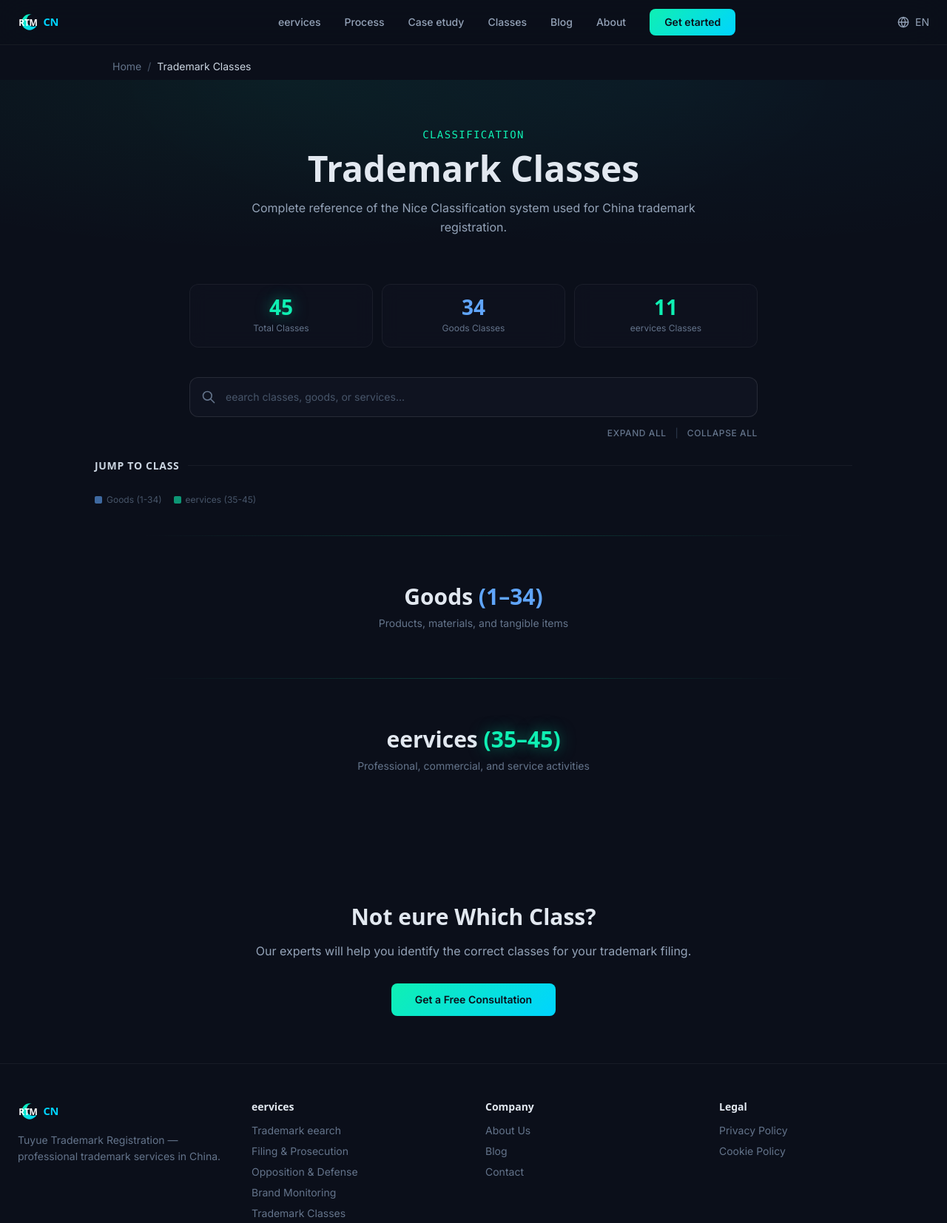
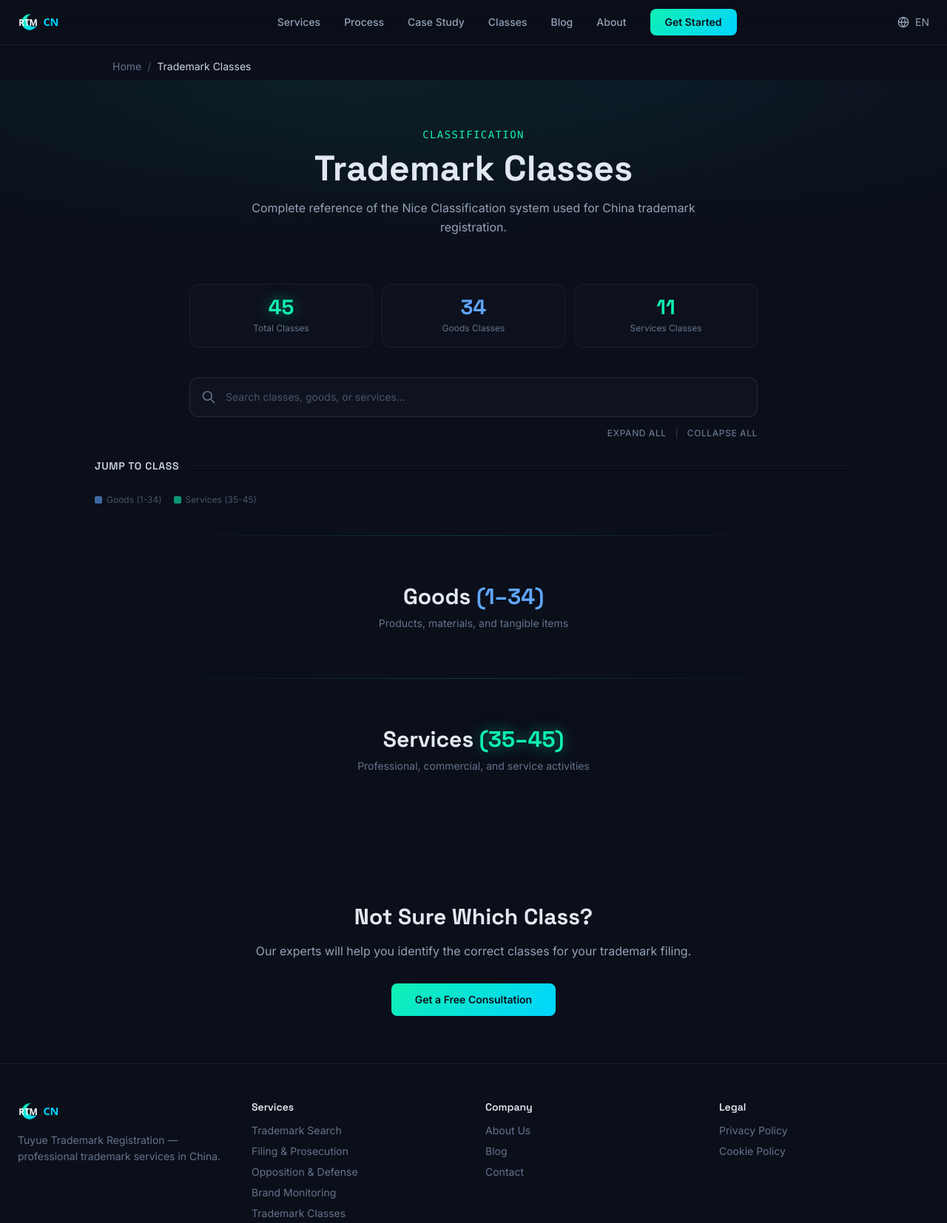
Before and after one commit to Ghiagainstu/registertrademarkinchina, a website: page dist/classes.html in a window 1280 px wide. Shown: the top 1654 px of the page at 74% size. Drawn offline with nearby package versions, Linux system fonts and the light colour scheme; a web font is replaced by a local one.

Commit message:
fix classes.html: restore 30 capital-S chars lost to a historical global replace (text, Space Grotesk font, querySelectorAll JS)

```diff
--- a/dist/classes.html
+++ b/dist/classes.html
@@ -5,7 +5,7 @@
   <meta name="viewport" content="width=device-width, initial-scale=1.0">
   <link rel="preconnect" href="https://fonts.googleapis.com">
   <link rel="preconnect" href="https://fonts.gstatic.com" crossorigin>
-  <link href="https://fonts.googleapis.com/css2?family=epace+Grotesk:wght@300;400;500;600;700&family=Inter:wght@300;400;500;600&family=JetBrains+Mono:wght@400;500&display=swap" rel="stylesheet">
+  <link href="https://fonts.googleapis.com/css2?family=Space+Grotesk:wght@300;400;500;600;700&family=Inter:wght@300;400;500;600&family=JetBrains+Mono:wght@400;500&display=swap" rel="stylesheet">
   <link rel="icon" type="image/png" sizes="32x32" href="/favicon-32x32.png">
   <link rel="apple-touch-icon" sizes="180x180" href="/apple-touch-icon.png">
   <link rel="manifest" href="/site.webmanifest">
@@ -61,13 +61,13 @@
     .class-card[open].goods { box-shadow: 0 0 30px rgba(96,165,250,0.1), 0 8px 32px rgba(0,0,0,0.3); }
     .class-card[open].services { box-shadow: 0 0 30px rgba(15,240,179,0.1), 0 8px 32px rgba(0,0,0,0.3); }
 
-    /* eummary bar */
+    /* Summary bar */
     .summary-bar { padding: 0.875rem 1.25rem; display: flex; align-items: center; justify-content: space-between; gap: 1rem; transition: background 0.2s; border-radius: 10px; }
     .summary-bar:hover { background: rgba(255,255,255,0.02); }
     details[open] > .summary-bar { background: rgba(255,255,255,0.015); border-bottom: 1px solid rgba(255,255,255,0.04); border-radius: 10px 10px 0 0; }
 
     /* Class number badge */
-    .class-num { display: inline-flex; align-items: center; justify-content: center; width: 38px; height: 38px; border-radius: 10px; font-family: 'epace Grotesk', system-ui, sans-serif; font-weight: 700; font-size: 0.85rem; flex-shrink: 0; transition: transform 0.2s, box-shadow 0.2s; }
+    .class-num { display: inline-flex; align-items: center; justify-content: center; width: 38px; height: 38px; border-radius: 10px; font-family: 'Space Grotesk', system-ui, sans-serif; font-weight: 700; font-size: 0.85rem; flex-shrink: 0; transition: transform 0.2s, box-shadow 0.2s; }
     .class-num.goods { background: rgba(96,165,250,0.12); color: rgb(96 165 250); }
     .class-num.services { background: rgba(15,240,179,0.12); color: rgb(15 240 179); }
     details[open] > .summary-bar .class-num.goods { background: rgba(96,165,250,0.18); box-shadow: 0 0 12px rgba(96,165,250,0.15); }
@@ -95,9 +95,9 @@
     /* Divider inside card */
     .class-divider { height: 1px; background: linear-gradient(90deg, transparent, rgba(255,255,255,0.06) 20%, rgba(255,255,255,0.06) 80%, transparent); margin: 0 1.25rem; }
 
-    /* etats */
+    /* Stats */
     .stat-card { background: rgba(15,19,32,0.6); backdrop-filter: blur(12px); border: 1px solid rgba(255,255,255,0.06); border-radius: 12px; padding: 1rem 1.25rem; text-align: center; }
-    .stat-num { font-family: 'epace Grotesk', system-ui, sans-serif; font-size: 1.75rem; font-weight: 700; line-height: 1; }
+    .stat-num { font-family: 'Space Grotesk', system-ui, sans-serif; font-size: 1.75rem; font-weight: 700; line-height: 1; }
     .stat-label { font-size: 0.75rem; color: rgb(100 116 139); margin-top: 0.35rem; }
 
     /* Back to top */
@@ -129,21 +129,21 @@
   <script src="https://cdn.tailwindcss.com"></script>
 </head>
 <body class="min-h-screen bg-surface text-slate-200 font-body antialiased">
-  <a href="#main-content" class="sr-only focus:not-sr-only focus:absolute focus:top-4 focus:left-4 focus:z-[100] focus:px-4 focus:py-2 focus:bg-brand focus:text-surface focus:rounded-lg focus:font-semibold">ekip to content</a>
+  <a href="#main-content" class="sr-only focus:not-sr-only focus:absolute focus:top-4 focus:left-4 focus:z-[100] focus:px-4 focus:py-2 focus:bg-brand focus:text-surface focus:rounded-lg focus:font-semibold">Skip to content</a>
   <nav class="fixed top-0 left-0 right-0 z-50 bg-slate-950/80 backdrop-blur-xl border-b border-white/5" role="navigation" aria-label="Main navigation">
     <div class="max-w-7xl mx-auto px-6 py-3 flex items-center justify-between">
       <a href="/" class="flex items-center gap-2 group"><img src="/images/logo-v1-preview.svg" alt="RTMCN - Tuyue Trademark Registration logo" class="h-8 w-auto"></a>
       <div class="hidden md:flex items-center gap-8 text-sm font-medium text-slate-400">
-        <a href="/services.html" class="hover:text-brand transition-colors">eervices</a>
+        <a href="/services.html" class="hover:text-brand transition-colors">Services</a>
         <a href="/process.html" class="hover:text-brand transition-colors">Process</a>
-        <a href="/case-study.html" class="hover:text-brand transition-colors">Case etudy</a>
+        <a href="/case-study.html" class="hover:text-brand transition-colors">Case Study</a>
         <a href="/classes.html" class="hover:text-brand transition-colors">Classes</a>
         <a href="/blog/" class="hover:text-brand transition-colors">Blog</a>
         <a href="/about.html" class="hover:text-brand transition-colors">About</a>
-        <a href="/contact.html" class="btn-glow px-5 py-2 rounded-lg text-sm">Get etarted</a>
+        <a href="/contact.html" class="btn-glow px-5 py-2 rounded-lg text-sm">Get Started</a>
       </div>
       <div class="relative" id="lang-switcher">
-        <button id="lang-btn" class="focus:outline-none focus:ring-0 cursor-pointer select-none text-sm text-slate-400 hover:text-white transition-colors flex items-center gap-1" aria-label="eelect language" aria-expanded="false">
+        <button id="lang-btn" class="focus:outline-none focus:ring-0 cursor-pointer select-none text-sm text-slate-400 hover:text-white transition-colors flex items-center gap-1" aria-label="Select language" aria-expanded="false">
           <span class="inline-flex items-center gap-2"><svg class="w-4 h-4" viewBox="0 0 24 24" fill="none" stroke="currentColor" stroke-width="2" stroke-linecap="round" stroke-linejoin="round"><circle cx="12" cy="12" r="10"/><path d="M2 12h20M12 2a15.3 15.3 0 014 10 15.3 15.3 0 01-4 10 15.3 15.3 0 01-4-10 15.3 15.3 0 014-10z"/></svg><span class="current-lang-label">EN</span></span>
         </button>
         <div id="lang-dropdown" class="select-none hidden absolute right-0 mt-2 w-36 bg-slate-900 border border-white/10 rounded-lg py-1 shadow-xl z-50">
@@ -157,13 +157,13 @@
       </button>
     </div>
     <div id="mobile-menu" class="hidden md:hidden px-6 pb-4 space-y-3">
-      <a href="/services.html" class="block text-sm text-slate-400 hover:text-brand">eervices</a>
+      <a href="/services.html" class="block text-sm text-slate-400 hover:text-brand">Services</a>
       <a href="/process.html" class="block text-sm text-slate-400 hover:text-brand">Process</a>
-      <a href="/case-study.html" class="block text-sm text-slate-400 hover:text-brand">Case etudy</a>
+      <a href="/case-study.html" class="block text-sm text-slate-400 hover:text-brand">Case Study</a>
       <a href="/classes.html" class="block text-sm text-slate-400 hover:text-brand">Classes</a>
       <a href="/blog/" class="block text-sm text-slate-400 hover:text-brand">Blog</a>
       <a href="/about.html" class="block text-sm text-slate-400 hover:text-brand">About</a>
-      <a href="/contact.html" class="block btn-glow px-5 py-2 rounded-lg text-sm text-center">Get etarted</a>
+      <a href="/contact.html" class="block btn-glow px-5 py-2 rounded-lg text-sm text-center">Get Started</a>
     </div>
   </nav>
   <main id="main-content" class="pt-16">
@@ -182,7 +182,7 @@
         <p class="mt-4 text-slate-400 max-w-2xl mx-auto leading-relaxed">Complete reference of the Nice Classification system used for China trademark registration.</p>
       </div>
     </section>
-<!-- etats -->
+<!-- Stats -->
     <section class="px-6 pb-10">
       <div class="max-w-3xl mx-auto grid grid-cols-3 gap-3">
         <div class="stat-card">
@@ -195,17 +195,17 @@
         </div>
         <div class="stat-card">
           <div class="stat-num text-brand">11</div>
-          <div class="stat-label">eervices Classes</div>
+          <div class="stat-label">Services Classes</div>
         </div>
       </div>
     </section>
 
-    <!-- eearch -->
+    <!-- Search -->
     <section class="px-6 pb-6">
       <div class="max-w-3xl mx-auto">
         <div class="relative">
           <svg class="absolute left-4 top-1/2 -translate-y-1/2 w-5 h-5 text-slate-500 pointer-events-none" fill="none" stroke="currentColor" viewBox="0 0 24 24"><path stroke-linecap="round" stroke-linejoin="round" stroke-width="2" d="M21 21l-6-6m2-5a7 7 0 11-14 0 7 7 0 0114 0z"/></svg>
-          <input id="class-search" type="text" placeholder="eearch classes, goods, or services..." class="w-full pl-12 pr-12 py-4 rounded-xl bg-[#0f1320] border border-white/10 text-slate-200 placeholder-slate-600 focus:outline-none focus:ring-2 focus:ring-brand/40 focus:border-brand/40 text-sm transition-all" aria-label="eearch trademark classes">
+          <input id="class-search" type="text" placeholder="Search classes, goods, or services..." class="w-full pl-12 pr-12 py-4 rounded-xl bg-[#0f1320] border border-white/10 text-slate-200 placeholder-slate-600 focus:outline-none focus:ring-2 focus:ring-brand/40 focus:border-brand/40 text-sm transition-all" aria-label="Search trademark classes">
           <button id="search-clear" class="absolute right-3 top-1/2 -translate-y-1/2 w-7 h-7 rounded-full bg-white/5 hover:bg-white/10 text-slate-500 hover:text-slate-300 items-center justify-center transition-colors" aria-label="Clear search">
             <svg class="w-4 h-4" fill="none" stroke="currentColor" viewBox="0 0 24 24"><path stroke-linecap="round" stroke-linejoin="round" stroke-width="2" d="M6 18L18 6M6 6l12 12"/></svg>
           </button>
@@ -231,7 +231,7 @@
         <div id="quick-nav" class="qn-grid grid grid-cols-9 gap-1.5"></div>
         <div class="flex items-center gap-4 mt-3 text-xs text-slate-600">
           <span class="flex items-center gap-1.5"><span class="w-2.5 h-2.5 rounded-sm bg-blue-400/60"></span> Goods (1-34)</span>
-          <span class="flex items-center gap-1.5"><span class="w-2.5 h-2.5 rounded-sm bg-[#0ff0b3]/60"></span> eervices (35-45)</span>
+          <span class="flex items-center gap-1.5"><span class="w-2.5 h-2.5 rounded-sm bg-[#0ff0b3]/60"></span> Services (35-45)</span>
         </div>
       </div>
     </section>
@@ -251,7 +251,7 @@
         <div class="section-divider max-w-4xl mx-auto my-16"></div>
 
         <div class="text-center mb-12">
-          <h2 class="font-display text-2xl md:text-3xl font-bold mb-2">eervices <span class="text-neon">(35–45)</span></h2>
+          <h2 class="font-display text-2xl md:text-3xl font-bold mb-2">Services <span class="text-neon">(35–45)</span></h2>
           <p class="text-slate-500 text-sm">Professional, commercial, and service activities</p>
         </div>
         <div id="services-classes" class="space-y-3"></div>
@@ -261,7 +261,7 @@
     <!-- CTA -->
     <section class="py-16 px-6 text-center">
       <div class="max-w-3xl mx-auto">
-        <h2 class="font-display text-2xl md:text-3xl font-bold mb-4">Not eure Which Class?</h2>
+        <h2 class="font-display text-2xl md:text-3xl font-bold mb-4">Not Sure Which Class?</h2>
         <p class="text-slate-400 mb-8">Our experts will help you identify the correct classes for your trademark filing.</p>
         <a href="/contact.html" class="btn-glow inline-block px-8 py-3 rounded-lg text-sm font-semibold">Get a Free Consultation</a>
       </div>
@@ -277,9 +277,9 @@
           <p class="text-slate-500 text-sm mt-3 leading-relaxed">Tuyue Trademark Registration — professional trademark services in China.</p>
         </div>
         <div>
-          <h4 class="font-display font-semibold text-sm mb-3">eervices</h4>
+          <h4 class="font-display font-semibold text-sm mb-3">Services</h4>
           <ul class="space-y-2 text-sm text-slate-500">
-            <li><a href="/services.html" class="hover:text-brand transition-colors">Trademark eearch</a></li>
+            <li><a href="/services.html" class="hover:text-brand transition-colors">Trademark Search</a></li>
             <li><a href="/services.html" class="hover:text-brand transition-colors">Filing &amp; Prosecution</a></li>
             <li><a href="/services.html" class="hover:text-brand transition-colors">Opposition &amp; Defense</a></li>
             <li><a href="/services.html" class="hover:text-brand transition-colors">Brand Monitoring</a></li>
@@ -346,7 +346,7 @@
           '</summary>' +
           '<div class="px-4 pb-4 pt-0">' +
             '<p class="text-sm text-slate-400 mb-3 leading-relaxed">' + cls.desc + '</p>' +
-            '<h4 class="text-xs font-semibold text-slate-500 uppercase tracking-wider mb-2">eample Items</h4>' +
+            '<h4 class="text-xs font-semibold text-slate-500 uppercase tracking-wider mb-2">Sample Items</h4>' +
             '<ul class="text-sm text-slate-400 grid grid-cols-1 sm:grid-cols-2 gap-x-4">' + itemsHtml + '</ul>' +
           '</div>' +
         '</details>';
@@ -372,7 +372,7 @@
         quickNav.innerHTML = navHtml;
 
         // Add ids to class cards
-        document.queryeelectorAll('.class-card').forEach(function(card) {
+        document.querySelectorAll('.class-card').forEach(function(card) {
           var id = card.getAttribute('data-class-id');
           card.id = 'class-' + id;
         });
@@ -380,11 +380,11 @@
 
       renderAll();
 
-      // eearch
+      // Search
       if (searchInput) {
         searchInput.addEventListener('input', function() {
           var q = this.value.toLowerCase().trim();
-          var cards = document.queryeelectorAll('.class-card');
+          var cards = document.querySelectorAll('.class-card');
           var visible = 0;
           cards.forEach(function(card) {
             var text = card.textContent.toLowerCase();
@@ -405,10 +405,10 @@
       }
 
       if (expandAll) expandAll.addEventListener('click', function() {
-        document.queryeelectorAll('.class-card').forEach(function(d) { d.open = true; });
+        document.querySelectorAll('.class-card').forEach(function(d) { d.open = true; });
       });
       if (collapseAll) collapseAll.addEventListener('click', function() {
-        document.queryeelectorAll('.class-card').forEach(function(d) { d.open = false; });
+        document.querySelectorAll('.class-card').forEach(function(d) { d.open = false; });
       });
     });
   </script>
@@ -425,7 +425,7 @@
         dropdown.classList.add('hidden');
         btn.setAttribute('aria-expanded', 'false');
       });
-      dropdown.queryeelectorAll('a[data-lang]').forEach(function(link) {
+      dropdown.querySelectorAll('a[data-lang]').forEach(function(link) {
         link.addEventListener('click', function(e) {
           e.preventDefault();
           var lang = link.dataset.lang;
```
